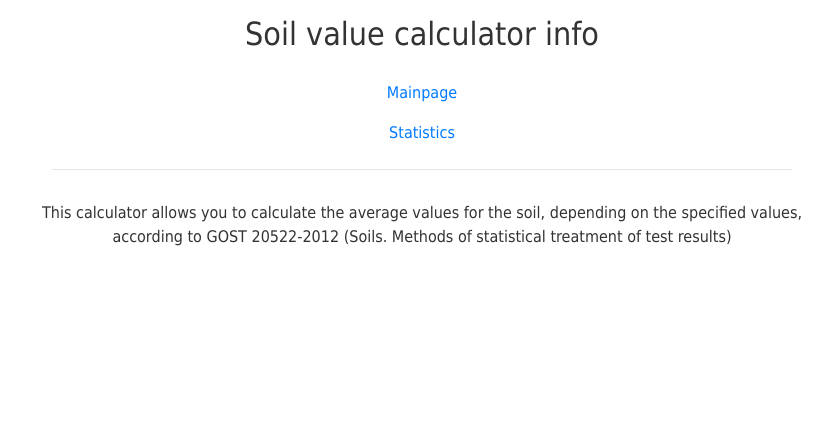
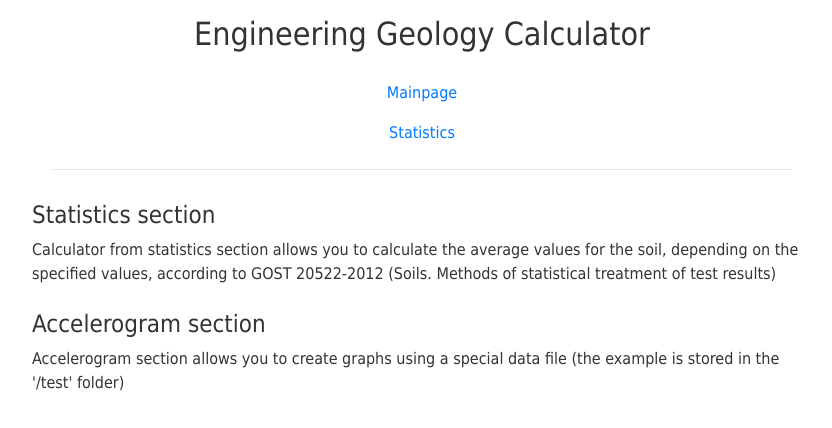
Before and after one commit to kambeerhunter/soil_calculate, a React (Create React App) app: page / in a window 1280 px wide. Shown: the top 428 px of the page, without its empty margins (218-1050 px from the left). Built offline with nearby package versions, Linux system fonts and the light colour scheme; the HTML template or start-up script is replaced by a standard one.

Commit message:
Update text on mainpage

```diff
--- a/src/modules/mainpage/index.js
+++ b/src/modules/mainpage/index.js
@@ -3,12 +3,18 @@ import * as Ui from '../../Ui';
 
 export const Mainpage = () => (
   <Ui.Body
-    pageTitle="Soil value calculator info"
+    pageTitle="Engineering Geology Calculator"
   >
-    <div className="text-center">
-      This calculator allows you to calculate the average values for the soil,
+    <h4>Statistics section</h4>
+    <div>
+      Calculator from statistics section allows you to calculate the average values for the soil,
       depending on the specified values, according to GOST 20522-2012
       (Soils. Methods of statistical treatment of test results)
     </div>
+    <br/>
+    <h4>Accelerogram section</h4>
+    <div>
+      Accelerogram section allows you to create graphs using a special data file (the example is stored in the '/test' folder)
+    </div>
   </Ui.Body>
 );
```
